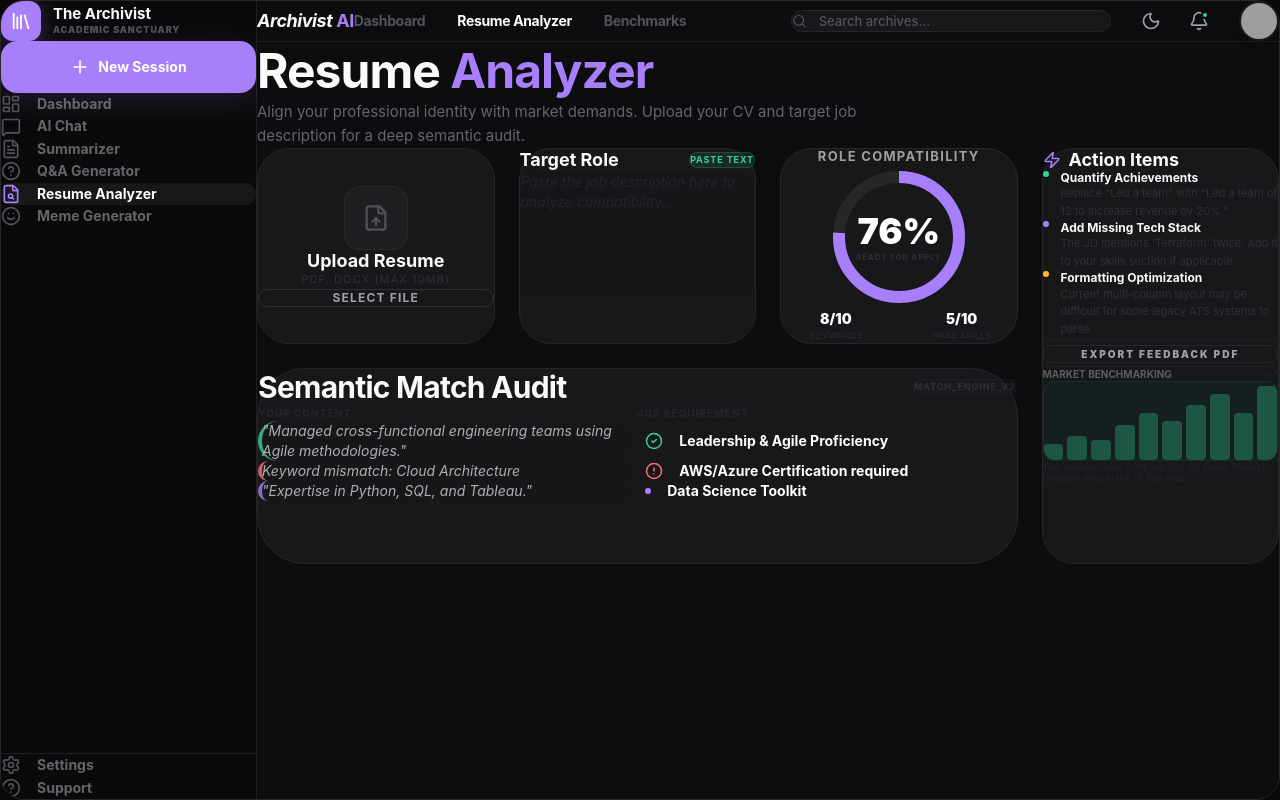
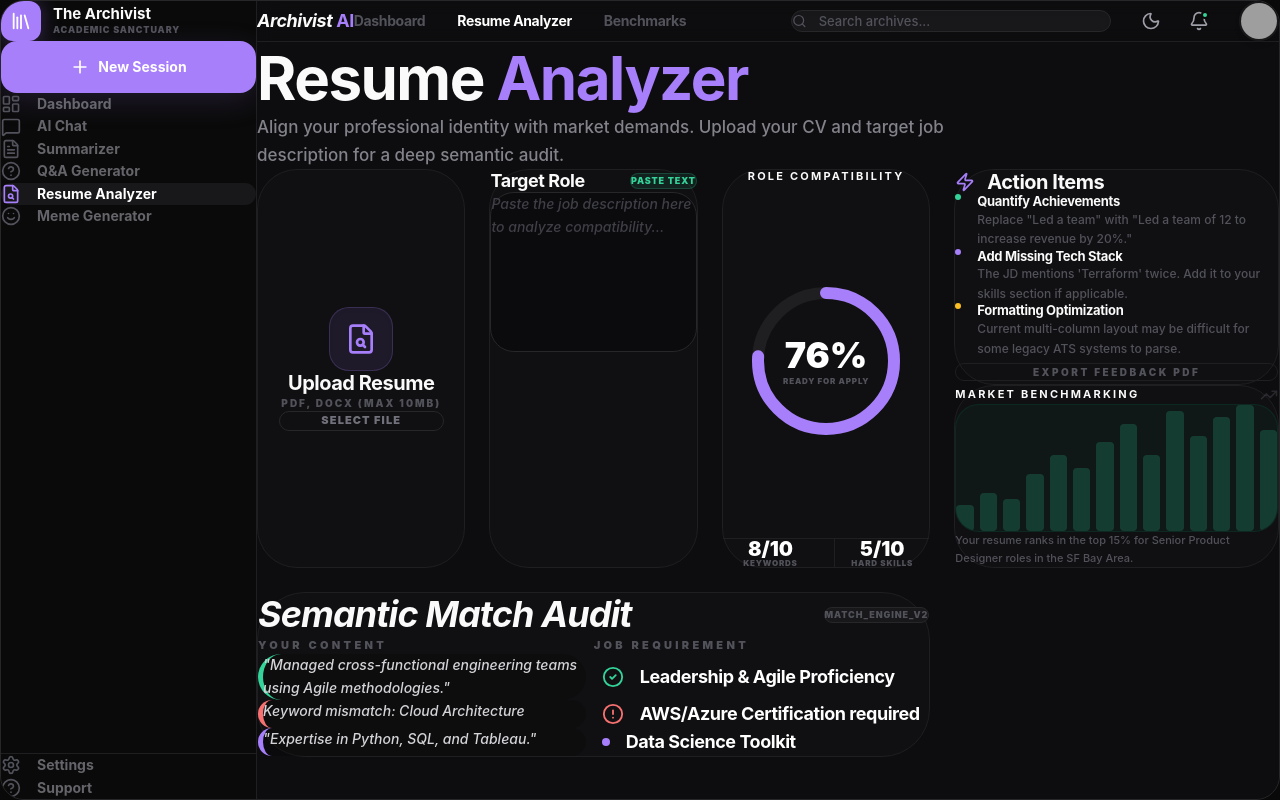
Before and after one commit to sudip-kumar-prasad/Archivist_AI, a React (Vite) app in the folder client/: page /resume-analyzer in a window 1280 px wide. Built offline with nearby package versions, Linux system fonts and the light colour scheme; grey boxes are pictures that could not be loaded.

Commit message:
UI Refinement: Resume Analyzer pixel-perfect adjustments

```diff
--- a/client/src/pages/ResumeAnalyzer.jsx
+++ b/client/src/pages/ResumeAnalyzer.jsx
@@ -7,185 +7,165 @@ import {
   Download,
   Search,
   ChevronRight,
-  TrendingUp
+  TrendingUp,
+  FileSearch
 } from 'lucide-react'
 
 export default function ResumeAnalyzer() {
   return (
-    <div className="animate-fade-in max-w-7xl mx-auto space-y-10 pb-12">
+    <div className="animate-fade-in max-w-7xl mx-auto space-y-12 pb-16">
       {/* Header */}
-      <div>
-        <h1 className="text-5xl font-extrabold tracking-[-0.02em] mb-3 text-white">
-          Resume <span className="text-archivist-purple">Analyzer</span>
+      <div className="space-y-4">
+        <h1 className="text-6xl font-black tracking-tight text-white leading-tight">
+          Resume <span className="text-[#a87ffb]">Analyzer</span>
         </h1>
-        <p className="text-[15px] text-zinc-400 opacity-60 leading-relaxed max-w-2xl">
+        <p className="text-[17px] text-[#a1a1aa] leading-relaxed max-w-3xl font-medium opacity-80">
           Align your professional identity with market demands. Upload your CV and target job description for a deep semantic audit.
         </p>
       </div>
 
-      <div className="grid grid-cols-1 lg:grid-cols-4 lg:grid-rows-2 gap-6">
+      <div className="grid grid-cols-1 lg:grid-cols-12 gap-6">
+        {/* Left Trio of Cards */}
+        <div className="lg:col-span-8 grid grid-cols-1 md:grid-cols-3 gap-6">
           {/* Upload Resume */}
-        <div className="lg:col-span-1 rounded-[2rem] border border-archivist-border p-8 flex flex-col items-center justify-center text-center space-y-6 bg-archivist-card">
-          <div className="w-16 h-16 rounded-2xl flex items-center justify-center bg-zinc-800/50 border border-white/5">
-            <FileUp size={28} className="text-zinc-500 opacity-60" />
+          <div className="rounded-[2.5rem] border border-[#1f1f22] p-10 flex flex-col items-center justify-center text-center space-y-8 bg-[#141416]/50 transition hover:bg-[#18181b]">
+            <div className="w-16 h-16 rounded-[1.25rem] flex items-center justify-center bg-[#a87ffb]/10 border border-[#a87ffb]/20 shadow-inner">
+              <FileSearch size={32} className="text-[#a87ffb]" />
             </div>
-          <div>
-            <h3 className="font-bold text-lg text-white">Upload Resume</h3>
-            <p className="text-[11px] text-zinc-600 opacity-40 uppercase tracking-widest mt-1">PDF, DOCX (Max 10MB)</p>
+            <div className="space-y-2">
+              <h3 className="font-black text-xl text-white tracking-tight">Upload Resume</h3>
+              <p className="text-[10px] text-[#52525b] uppercase tracking-[0.2em] font-black">PDF, DOCX (Max 10MB)</p>
             </div>
-          <button className="w-full py-3 rounded-full border border-white/10 text-xs font-bold uppercase tracking-widest text-zinc-400 transition hover:bg-white/5">
+            <button className="w-4/5 py-3 rounded-full border border-[#27272a] text-[11px] font-black uppercase tracking-widest text-zinc-500 transition hover:bg-white/5 active:scale-95">
               Select File
             </button>
           </div>
 
           {/* Target Role */}
-        <div className="lg:col-span-1 rounded-[2rem] border border-archivist-border p-8 space-y-6 bg-archivist-card">
+          <div className="rounded-[2.5rem] border border-[#1f1f22] p-10 space-y-8 bg-[#141416]/50 transition hover:bg-[#18181b]">
             <div className="flex items-center justify-between">
-            <h3 className="font-bold text-lg text-white">Target Role</h3>
-            <span className="text-[9px] font-bold tracking-widest uppercase py-1 px-3 rounded-full bg-archivist-green/10 text-archivist-green border border-archivist-green/20">
+              <h3 className="font-black text-lg text-white tracking-tight">Target Role</h3>
+              <span className="text-[9px] font-black tracking-widest uppercase py-1.5 px-4 rounded-full bg-[#34d399]/10 text-[#34d399] border border-[#34d399]/20">
                 PASTE TEXT
               </span>
             </div>
-          <div className="h-32 rounded-2xl bg-black/20 border border-white/5 p-4 italic text-sm text-zinc-700 opacity-30">
+            <div className="h-40 rounded-3xl bg-black/30 border border-[#27272a] p-6 italic text-[14px] text-zinc-700 font-medium leading-relaxed">
               Paste the job description here to analyze compatibility...
             </div>
           </div>
 
-        {/* Role Compatibility (Circular Progress) */}
-        <div className="lg:col-span-1 rounded-[2rem] border border-archivist-border p-8 flex flex-col items-center justify-between bg-archivist-card">
-          <h3 className="font-bold text-[13px] uppercase tracking-widest text-zinc-600 opacity-60">Role Compatibility</h3>
+          {/* Role Compatibility */}
+          <div className="rounded-[2.5rem] border border-[#1f1f22] p-10 flex flex-col items-center justify-between bg-[#141416]/50 transition hover:bg-[#18181b]">
+            <h3 className="font-black text-[11px] uppercase tracking-[0.2em] text-[#52525b]">Role Compatibility</h3>
 
-          <div className="relative w-36 h-36 flex items-center justify-center mt-4 text-white">
+            <div className="relative w-40 h-40 flex items-center justify-center mt-4">
               <svg className="w-full h-full -rotate-90">
-              <circle cx="72" cy="72" r="60" fill="none" stroke="currentColor" strokeWidth="12" className="text-zinc-800" />
-              <circle cx="72" cy="72" r="60" fill="none" stroke="currentColor" strokeWidth="12"
-                      strokeDasharray="376.9" strokeDashoffset="90.4"
-                      className="text-archivist-purple stroke-round" />
+                <circle cx="80" cy="80" r="68" fill="none" stroke="currentColor" strokeWidth="12" className="text-[#1f1f22]" />
+                <circle cx="80" cy="80" r="68" fill="none" stroke="currentColor" strokeWidth="12"
+                        strokeDasharray="427.2" strokeDashoffset="102.5"
+                        strokeLinecap="round"
+                        className="text-[#a87ffb] shadow-[0_0_20px_rgba(168,127,251,0.4)] transition-all duration-1000" />
               </svg>
               <div className="absolute flex flex-col items-center">
-              <span className="text-4xl font-black">76%</span>
-              <span className="text-[8px] uppercase font-bold tracking-widest text-zinc-600 opacity-40">READY FOR APPLY</span>
+                <span className="text-4xl font-black text-white">76%</span>
+                <span className="text-[8px] uppercase font-black tracking-widest text-[#52525b] mt-1">READY FOR APPLY</span>
               </div>
             </div>
 
-          <div className="grid grid-cols-2 w-full gap-4 mt-6">
-            <div className="text-center">
-              <p className="text-sm font-black text-white">8/10</p>
-              <p className="text-[9px] font-bold uppercase text-zinc-700 opacity-30 mt-0.5">KEYWORDS</p>
+            <div className="grid grid-cols-2 w-full gap-4 mt-8 pt-6 border-t border-[#1f1f22]">
+              <div className="text-center px-2">
+                <p className="text-xl font-black text-white leading-none">8/10</p>
+                <p className="text-[8px] font-black uppercase text-[#52525b] tracking-widest mt-2 leading-none">KEYWORDS</p>
               </div>
-            <div className="text-center">
-              <p className="text-sm font-black text-white">5/10</p>
-              <p className="text-[9px] font-bold uppercase text-zinc-700 opacity-30 mt-0.5">HARD SKILLS</p>
+              <div className="text-center px-2 border-l border-[#1f1f22]">
+                <p className="text-xl font-black text-white leading-none">5/10</p>
+                <p className="text-[8px] font-black uppercase text-[#52525b] tracking-widest mt-2 leading-none">HARD SKILLS</p>
+              </div>
             </div>
           </div>
         </div>
 
+        {/* Right Sidebar Duo */}
+        <div className="lg:col-span-4 space-y-6">
           {/* Action Items */}
-        <div className="lg:col-span-1 lg:row-span-2 rounded-[2rem] border border-archivist-border p-8 space-y-8 bg-archivist-card">
-          <div className="flex items-center gap-2">
-            <Zap size={18} className="text-archivist-purple" />
-            <h3 className="font-bold text-lg text-white">Action Items</h3>
+          <div className="rounded-[2.5rem] border border-[#1f1f22] p-10 space-y-10 bg-[#141416]/50 transition hover:bg-[#18181b]">
+            <div className="flex items-center gap-3">
+              <Zap size={20} className="text-[#a87ffb]" />
+              <h3 className="font-black text-xl text-white tracking-tight">Action Items</h3>
             </div>
 
-          <div className="space-y-6">
-            <div className="flex gap-3">
-              <div className="w-1.5 h-1.5 rounded-full bg-archivist-green mt-2 shrink-0"></div>
-              <div className="space-y-1 text-white">
-                <h4 className="text-xs font-bold">Quantify Achievements</h4>
-                <p className="text-[11px] text-zinc-600 opacity-40 leading-relaxed">
-                  Replace "Led a team" with "Led a team of 12 to increase revenue by 20%."
+            <div className="space-y-8">
+              {[
+                { color: '#34d399', title: 'Quantify Achievements', desc: 'Replace "Led a team" with "Led a team of 12 to increase revenue by 20%."' },
+                { color: '#a87ffb', title: 'Add Missing Tech Stack', desc: "The JD mentions 'Terraform' twice. Add it to your skills section if applicable." },
+                { color: '#fbbf24', title: 'Formatting Optimization', desc: 'Current multi-column layout may be difficult for some legacy ATS systems to parse.' }
+              ].map((item, i) => (
+                <div key={i} className="flex gap-4">
+                  <div className="w-1.5 h-1.5 rounded-full mt-2 shrink-0 bg-[#34d399]" style={{ backgroundColor: item.color }}></div>
+                  <div className="space-y-1.5">
+                    <h4 className="text-[13px] font-black text-white tracking-tight">{item.title}</h4>
+                    <p className="text-[12px] text-[#52525b] leading-relaxed font-medium">
+                      {item.desc}
                     </p>
                   </div>
                 </div>
-            <div className="flex gap-3">
-              <div className="w-1.5 h-1.5 rounded-full bg-archivist-purple mt-2 shrink-0"></div>
-              <div className="space-y-1 text-white">
-                <h4 className="text-xs font-bold">Add Missing Tech Stack</h4>
-                <p className="text-[11px] text-zinc-600 opacity-40 leading-relaxed">
-                  The JD mentions 'Terraform' twice. Add it to your skills section if applicable.
-                </p>
-              </div>
-            </div>
-            <div className="flex gap-3">
-              <div className="w-1.5 h-1.5 rounded-full bg-archivist-amber mt-2 shrink-0"></div>
-              <div className="space-y-1 text-white">
-                <h4 className="text-xs font-bold">Formatting Optimization</h4>
-                <p className="text-[11px] text-zinc-600 opacity-40 leading-relaxed">
-                  Current multi-column layout may be difficult for some legacy ATS systems to parse.
-                </p>
-              </div>
-            </div>
+              ))}
             </div>
 
-          <div className="pt-4 border-t border-zinc-800/50">
-            <button className="w-full py-4 text-[10px] font-black uppercase tracking-[0.2em] border border-archivist-border rounded-2xl transition hover:bg-archivist-purple hover:text-white hover:border-transparent group text-zinc-400">
-              Export Feedback PDF
+            <button className="w-full py-4 text-[10px] font-black uppercase tracking-[0.25em] border border-[#1f1f22] rounded-2xl transition hover:bg-[#a87ffb] hover:text-white hover:border-transparent group text-[#52525b] active:scale-95 duration-200">
+              EXPORT FEEDBACK PDF
             </button>
           </div>
 
-          {/* Market Benchmarking mini widget */}
-          <div className="space-y-4 pt-4 border-t border-zinc-800/50">
-            <div className="flex items-center justify-between text-zinc-700">
-              <h4 className="text-[10px] font-bold uppercase opacity-30 mt-0.5">Market Benchmarking</h4>
-              <TrendingUp size={14} className="opacity-20" />
+          {/* Market Benchmarking */}
+          <div className="rounded-[2.5rem] border border-[#1f1f22] p-10 space-y-8 bg-[#141416]/50 transition hover:bg-[#18181b]">
+             <div className="flex items-center justify-between">
+               <h4 className="text-[11px] font-black uppercase tracking-[0.2em] text-[#52525b]">Market Benchmarking</h4>
+               <TrendingUp size={18} className="text-[#52525b] opacity-40" />
              </div>
-            <div className="h-20 bg-emerald-500/5 rounded-xl border border-emerald-500/10 flex items-end p-2 gap-1 overflow-hidden">
-               {[20,30,25,45,60,50,70,85,60,95].map((h, i) => (
-                 <div key={i} className="flex-1 rounded-sm bg-archivist-green/30" style={{ height: `${h}%` }}></div>
+             <div className="h-32 bg-emerald-500/5 rounded-[1.5rem] border border-emerald-500/10 flex items-end p-4 gap-1.5 overflow-hidden">
+                {[20,30,25,45,60,50,70,85,60,95,75,90,100,80].map((h, i) => (
+                  <div key={i} className="flex-1 rounded-sm bg-[#34d399]/20 transition-all hover:bg-[#34d399]/40" style={{ height: `${h}%` }}></div>
                 ))}
              </div>
-            <p className="text-[9px] text-zinc-700 opacity-30 leading-tight">Your resume ranks in the top 15% for Senior Product Designer roles in the SF Bay Area.</p>
+             <p className="text-[11px] text-[#52525b] leading-relaxed font-medium">Your resume ranks in the top 15% for Senior Product Designer roles in the SF Bay Area.</p>
           </div>
         </div>
 
         {/* Semantic Match Audit */}
-        <div className="lg:col-span-3 rounded-[3rem] border border-archivist-border p-10 space-y-10 bg-archivist-card">
-          <div className="flex flex-col md:flex-row md:items-center justify-between gap-4">
-            <h3 className="text-3xl font-extrabold tracking-tight text-white">Semantic Match Audit</h3>
-            <span className="text-[9px] font-bold tracking-widest uppercase py-1.5 px-4 rounded-full bg-zinc-800/50 border border-white/5 text-zinc-600 opacity-40">
+        <div className="lg:col-span-8 rounded-[3rem] border border-[#1f1f22] p-12 space-y-12 bg-[#141416]/50 transition hover:bg-[#18181b]">
+          <div className="flex flex-col md:flex-row md:items-center justify-between gap-6">
+            <h3 className="text-4xl font-black tracking-tight text-white italic">Semantic Match Audit</h3>
+            <span className="text-[9px] font-black tracking-widest uppercase py-2 px-5 rounded-full bg-[#18181b] border border-[#27272a] text-[#52525b]">
               MATCH_ENGINE_V2
             </span>
           </div>
 
-          <div className="space-y-12">
-            <div className="grid grid-cols-2 text-[10px] font-black uppercase tracking-widest text-zinc-700 opacity-30 px-6">
-              <span>Your Content</span>
-              <span>Job Requirement</span>
+          <div className="space-y-10">
+            <div className="grid grid-cols-2 text-[11px] font-black uppercase tracking-[0.3em] text-[#52525b] px-4">
+              <span>YOUR CONTENT</span>
+              <span>JOB REQUIREMENT</span>
             </div>
 
             <div className="space-y-4">
-              {/* Row 1 */}
-              <div className="grid grid-cols-1 md:grid-cols-2 gap-4">
-                <div className="p-6 rounded-3xl bg-zinc-900/40 border-l-4 border-archivist-green italic text-sm text-zinc-300 opacity-80">
-                  "Managed cross-functional engineering teams using Agile methodologies."
+              {[
+                { content: '"Managed cross-functional engineering teams using Agile methodologies."', badgeColor: '#34d399', req: 'Leadership & Agile Proficiency', icon: CheckCircle2 },
+                { content: 'Keyword mismatch: Cloud Architecture', badgeColor: '#f87171', req: 'AWS/Azure Certification required', icon: AlertCircle },
+                { content: '"Expertise in Python, SQL, and Tableau."', badgeColor: '#a87ffb', req: 'Data Science Toolkit', icon: () => <div className="w-2 h-2 rounded-full bg-[#a87ffb] shrink-0" /> }
+              ].map((row, i) => (
+                <div key={i} className="grid grid-cols-1 md:grid-cols-2 gap-4">
+                  <div
+                    className="p-8 rounded-[2rem] bg-black/20 italic text-[14px] text-zinc-300 font-medium leading-relaxed"
+                    style={{ borderLeft: `5px solid ${row.badgeColor}` }}
+                  >
+                    {row.content}
                   </div>
-                <div className="flex items-center gap-4 p-6 text-white">
-                   <CheckCircle2 size={18} className="text-archivist-green shrink-0" />
-                   <span className="text-sm font-bold">Leadership & Agile Proficiency</span>
+                  <div className="flex items-center gap-4 px-8 py-6 text-white font-bold text-lg">
+                     {typeof row.icon === 'function' ? <row.icon /> : <row.icon size={22} style={{ color: row.badgeColor }} className="shrink-0" />}
+                     <span className="tracking-tight">{row.req}</span>
                   </div>
                 </div>
-
-              {/* Row 2 */}
-              <div className="grid grid-cols-1 md:grid-cols-2 gap-4">
-                <div className="p-6 rounded-3xl bg-zinc-900/40 border-l-4 border-archivist-red italic text-sm text-zinc-300 opacity-80">
-                  Keyword mismatch: Cloud Architecture
-                </div>
-                <div className="flex items-center gap-4 p-6 text-white">
-                   <AlertCircle size={18} className="text-archivist-red shrink-0" />
-                   <span className="text-sm font-bold">AWS/Azure Certification required</span>
-                </div>
-              </div>
-
-              {/* Row 3 */}
-              <div className="grid grid-cols-1 md:grid-cols-2 gap-4">
-                <div className="p-6 rounded-3xl bg-zinc-900/40 border-l-4 border-archivist-purple italic text-sm text-zinc-300 opacity-80">
-                  "Expertise in Python, SQL, and Tableau."
-                </div>
-                <div className="flex items-center gap-4 p-6 text-white">
-                   <div className="w-1.5 h-1.5 rounded-full bg-archivist-purple shrink-0"></div>
-                   <span className="text-sm font-bold">Data Science Toolkit</span>
-                </div>
-              </div>
+              ))}
             </div>
           </div>
         </div>
```
Lines whose indentation alone changed are shown as unchanged.
